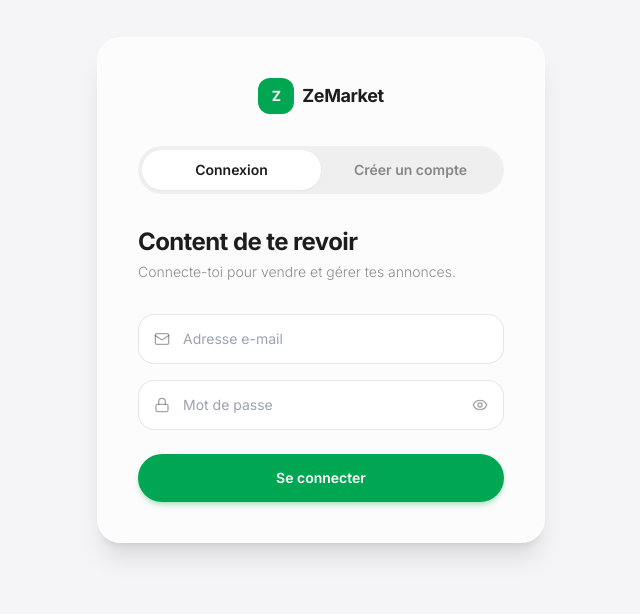
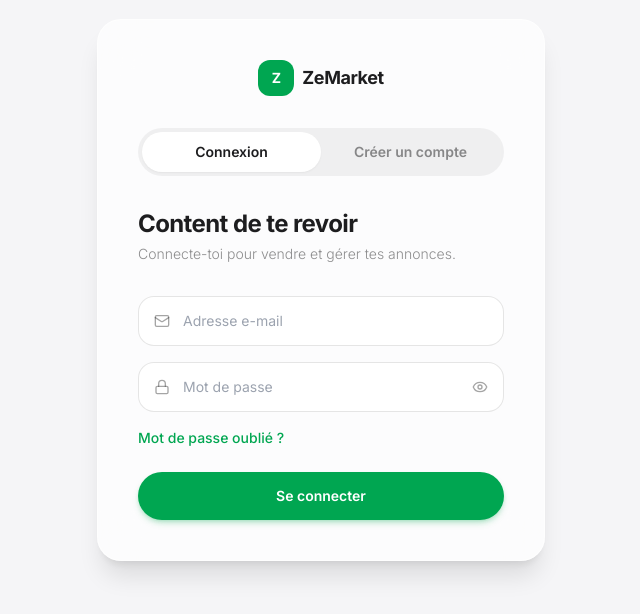
Before and after one commit to massived66-ops/Zemarket, a Next.js app: page /login in a window 1280 px wide. Shown: the part 110-724 px from the top of the page, without its empty margins (319-959 px from the left). Built offline with nearby package versions, Linux system fonts and the light colour scheme; no server answers.

Commit message:
Update page.tsx

```diff
--- a/app/login/page.tsx
+++ b/app/login/page.tsx
@@ -138,6 +138,7 @@ function LoginContent() {
             />
           </div>
 
+          {!resetMode && (
             <div className="relative">
               <Lock className="pointer-events-none absolute left-4 top-1/2 h-4 w-4 -translate-y-1/2 text-[#1D1D1F]/40" />
               <input
@@ -157,7 +158,35 @@ function LoginContent() {
                 {showPassword ? <EyeOff className="h-4 w-4" /> : <Eye className="h-4 w-4" />}
               </button>
             </div>
+          )}
 
+          {mode === "login" && !resetMode && (
+            <button
+              type="button"
+              onClick={() => {
+                setResetMode(true);
+                setError(null);
+                setMessage(null);
+              }}
+              className="text-left text-sm font-medium text-[#00A651]"
+            >
+              Mot de passe oublié ?
+            </button>
+          )}
+
+          {resetMode && (
+            <button
+              type="button"
+              onClick={() => {
+                setResetMode(false);
+                setError(null);
+                setMessage(null);
+              }}
+              className="text-left text-sm font-medium text-[#1D1D1F]/60"
+            >
+              ← Retour à la connexion
+            </button>
+          )}
           {error && (
             <p className="rounded-xl bg-red-50 px-4 py-3 text-sm text-red-600">{error}</p>
           )}
```
Lines whose indentation alone changed are shown as unchanged.
